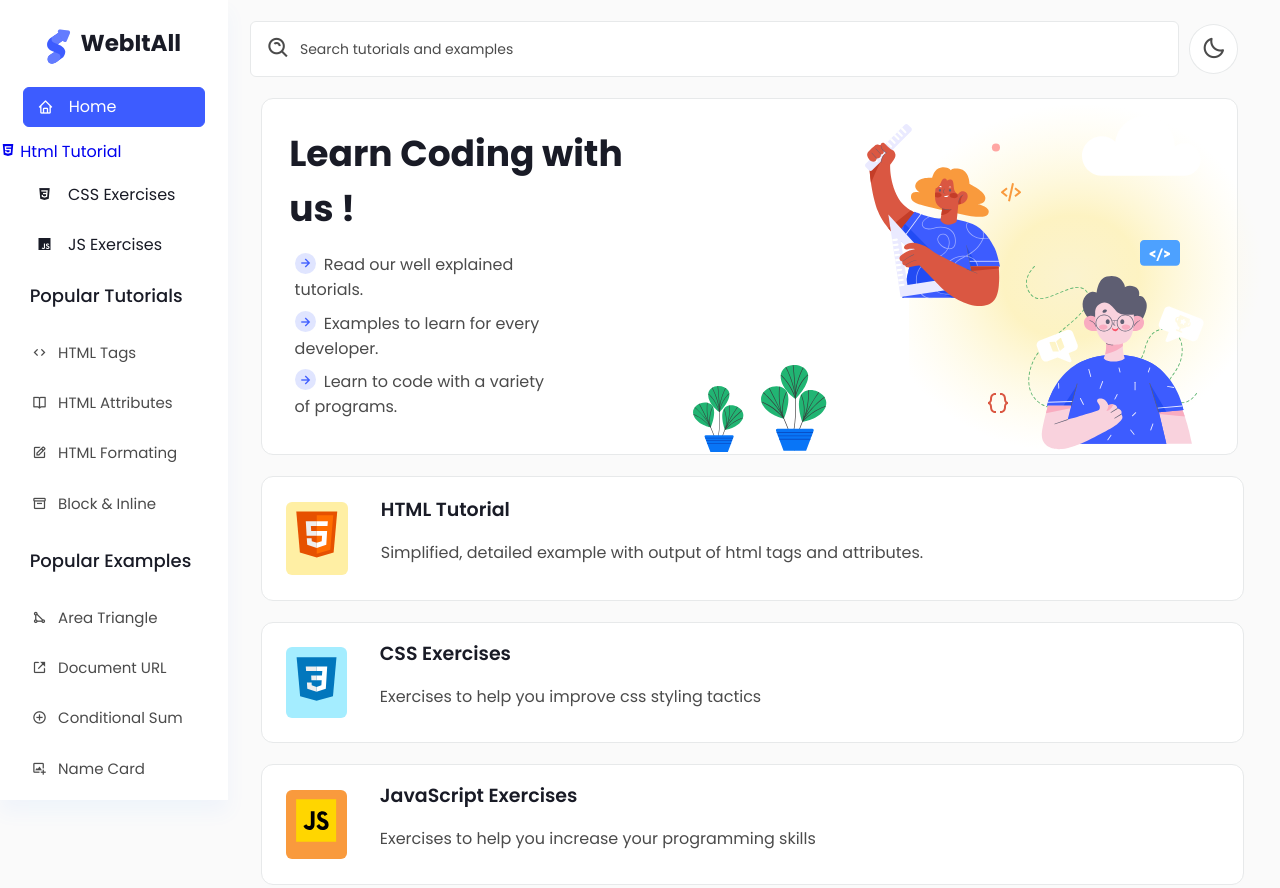
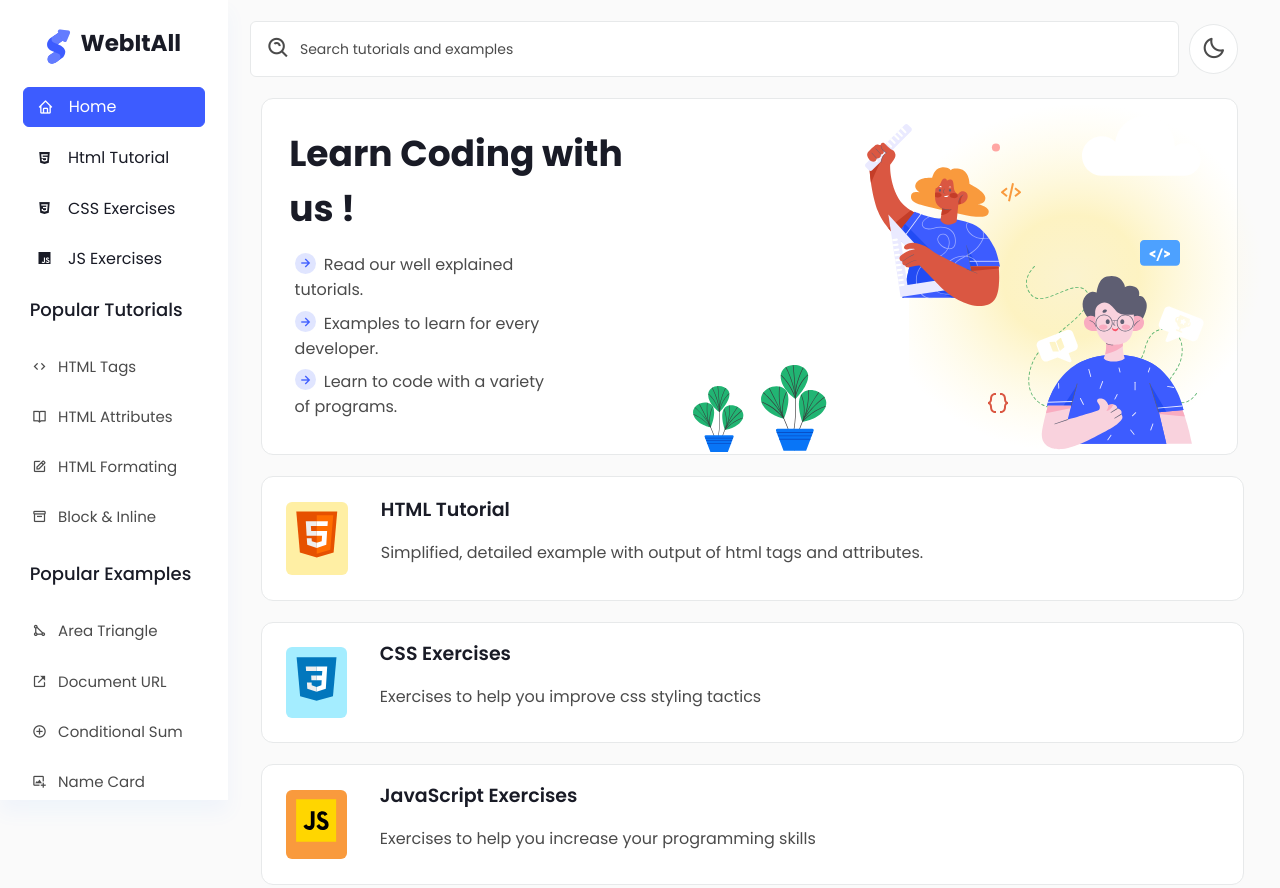
Before and after one commit to analyzecode/site-test, a plain HTML site: page index.html in a window 1280 px wide. Shown: the top 888 px of the page. Drawn offline with nearby package versions, Linux system fonts and the light colour scheme.

Commit message:
Update index.html

```diff
--- a/index.html
+++ b/index.html
@@ -17,7 +17,7 @@
         </a>
         <section class="main-sidebar">
             <a href="#" class="home active"><i class='bx bx-home'></i> <span> Home </span></a>
-            <a href="html-tutorial/html-tut-1.html"><i class='bx bxl-html5'></i><span> Html Tutorial </span></a>
+            <a href="html-tutorial/html-tut-1.html" class="home"><i class='bx bxl-html5'></i><span> Html Tutorial </span></a>
             <a href="css-exercises/css-exercise-list.html" class="home"><i class='bx bxl-css3'></i><span> CSS Exercises</span></a>
             <a href="javascript/javascript-exercise-list.html" class="home"><i class='bx bxl-javascript'></i><span> JS Exercises</span></a>
         </section>
```
